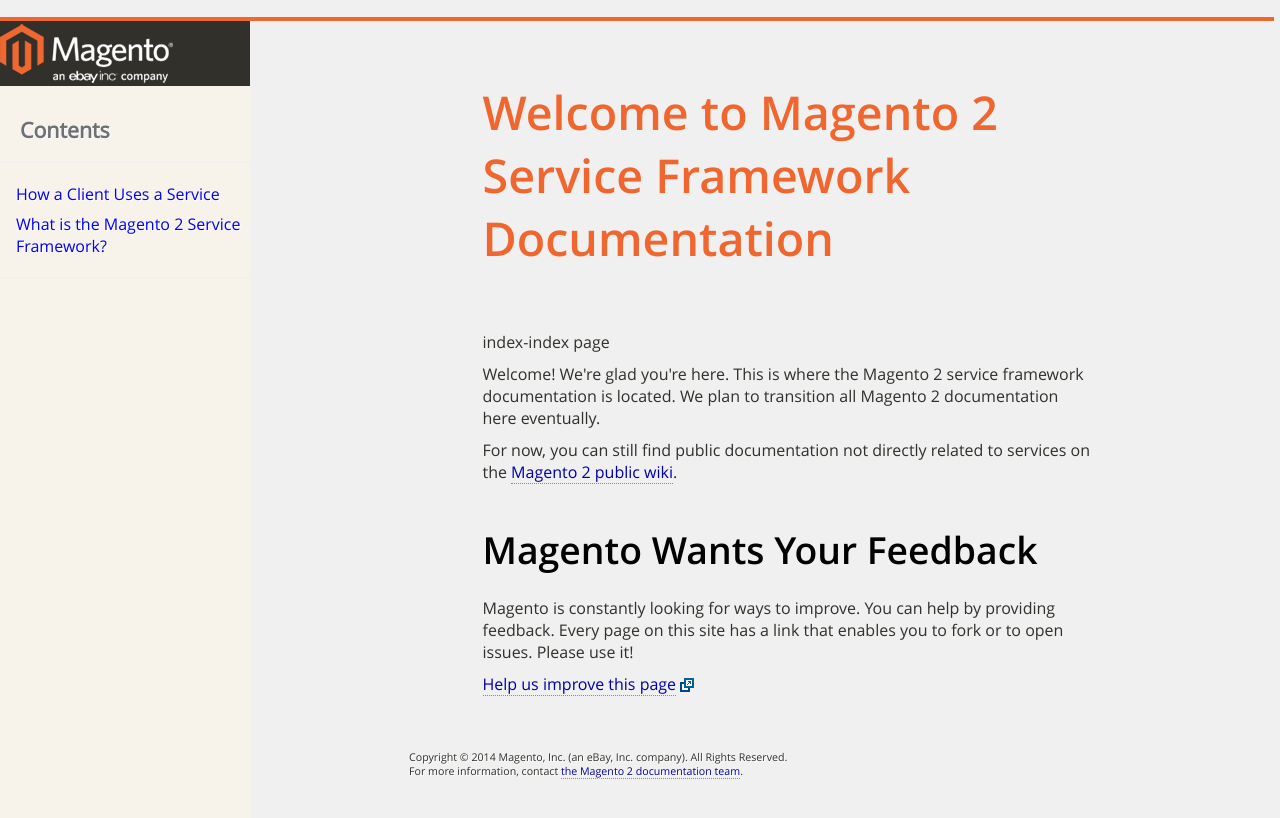
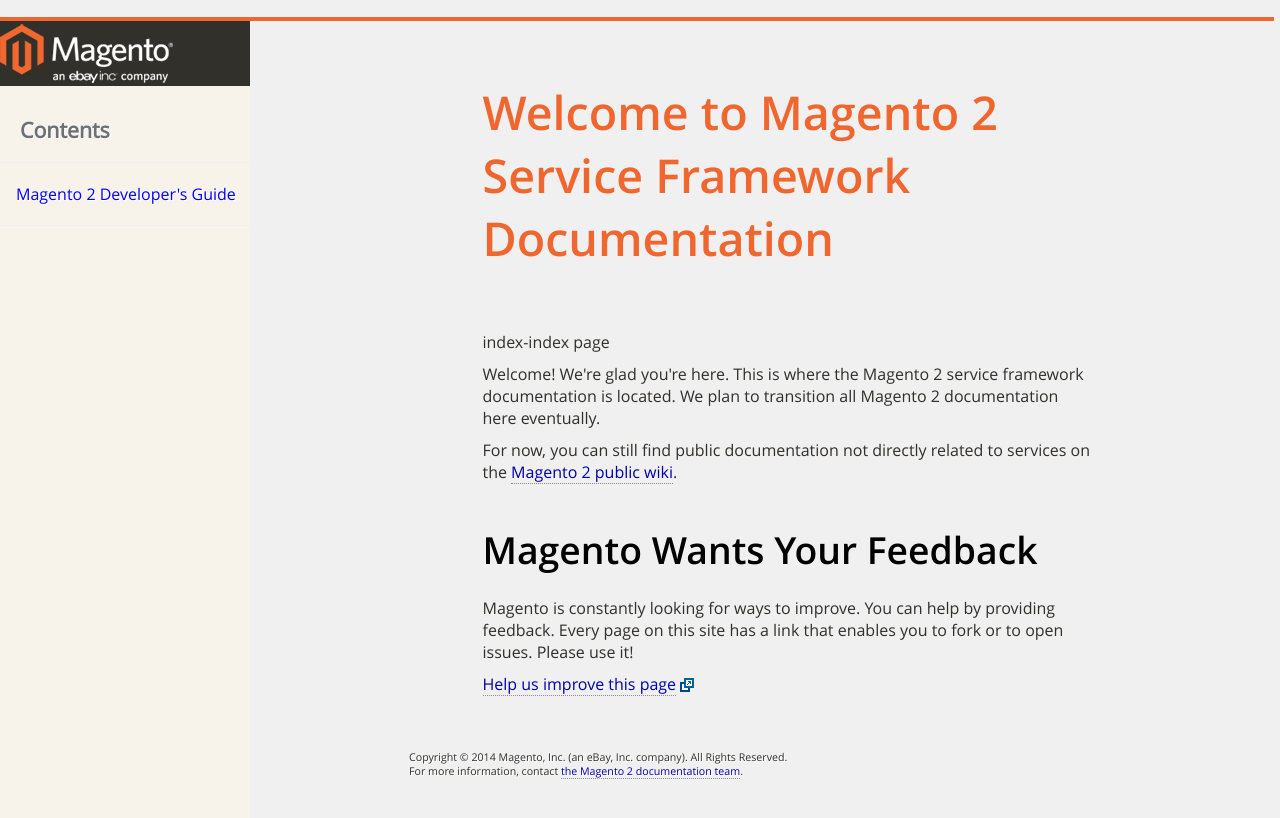
Before and after one commit to williangringo/devdocs-code-samples, a Jekyll site: the page built from index.html, in a window 1280 px wide. Shown: the top 818 px of the page. Built offline with Jekyll 4.4.1, drawn with Linux system fonts in a browser that asks for light colours.

Commit message:
POC: Change header

```diff
--- a/_includes/header.html
+++ b/_includes/header.html
@@ -33,7 +33,7 @@
         </div>
         <div class="navbar-collapse collapse">
           <ul class="nav navbar-nav">
-          <li><a href="{{ site.baseurl }}/guides/m2devgde/V1.0.0.0/index.html">Magento 2 Developer's Guide</a></li>
+          <!-- <li><a href="{{ site.baseurl }}/guides/m2devgde/V1.0.0.0/index.html">Magento 2 Developer's Guide</a></li> -->
 		  <li><a href="http://www.cnn.com">CNN</a></li>
 <!--           <li><a href="{{ site.baseurl }}/what-is-svc.html">What is the Magento 2 Service Framework?</a></li>
  -->         <!--  <li><a href="{{ site.baseurl }}/links.html">Links</a></li>
@@ -56,8 +56,7 @@
         <ul class="sidebar-nav">
           <li class="sidebar-brand"><h1 class="brand">Contents</h1><!-- <h3>{{ site.description }}</h3> --></li>
           <hr />
-          <li><a href="{{ site.baseurl }}/svc-how-to-use.html">How a Client Uses a Service</a></li>
-		  <li><a href="{{ site.baseurl }}/what-is-svc.html">What is the Magento 2 Service Framework?</a></li>
+          <li><a href="{{ site.baseurl }}/guides/m2devgde/V1.0.0.0/index.html">Magento 2 Developer's Guide</a></li>
          <!--  <li><a href="{{ site.baseurl }}/links.html">Links</a></li>
           <li><a href="{{ site.baseurl }}/projects.html">Projects</a></li>
           <li><a href="{{ site.baseurl }}/about.html">About</a></li> -->
```
